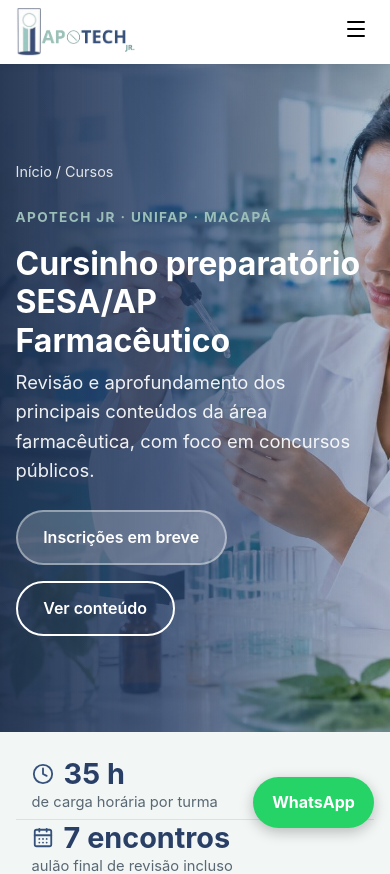
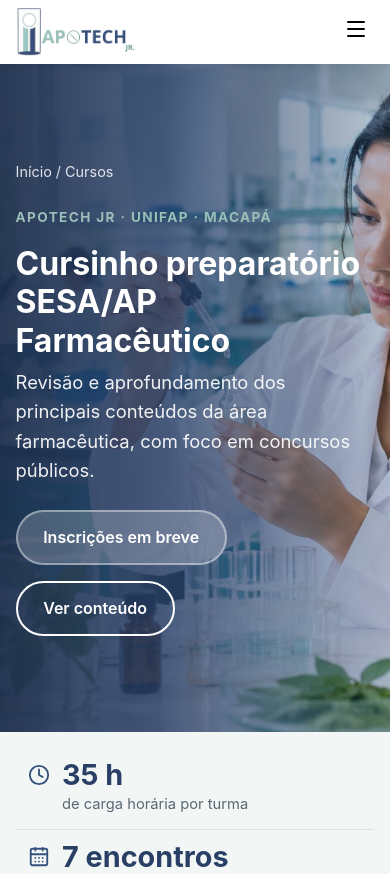
Before and after one commit to paula-maria/apotech-site, a React (Vite) app: page /cursos in a window 390 px wide. Shown: the top 874 px of the page. Built offline with nearby package versions, Linux system fonts and the light colour scheme.

Commit message:
refactor: remove WhatsApp link and styles from Footer component for improved clarity

```diff
--- a/src/components/Footer.tsx
+++ b/src/components/Footer.tsx
@@ -38,15 +38,6 @@
           </p>
         </div>
       </footer>
-      <a
-        className="whatsapp"
-        href={`https://wa.me/${contato.telefones[0].numero}`}
-        target="_blank"
-        rel="noreferrer"
-        aria-label="Conversar no WhatsApp"
-      >
-        WhatsApp
-      </a>
     </>
   )
 }
--- a/src/index.css
+++ b/src/index.css
@@ -238,11 +238,6 @@
 .footer-links a:hover { color: var(--accent); }
 .footer-links svg { flex: 0 0 auto; color: var(--accent); }
 .footer-inner > p { margin: 0; padding-top: 1rem; border-top: 1px solid rgb(255 255 255 / 20%); text-align: center; }
-.whatsapp {
-  position: fixed; right: 1rem; bottom: 1rem; background: #25d366; color: #fff; padding: .8rem 1.2rem;
-  border-radius: 999px; font-weight: 700; box-shadow: 0 4px 14px rgb(0 0 0 / 25%);
-}
-
 @media (max-width: 800px) {
   .menu-toggle { display: block; }
   .nav {
@@ -307,8 +302,10 @@
   .course-facts-strip .facts li:nth-child(n + 3) { border-top: 1px solid var(--border); }
 }
 @media (max-width: 480px) {
+  .course-facts-strip { padding: 1rem 0; }
   .course-facts-strip .facts { grid-template-columns: 1fr; }
-  .course-facts-strip .facts li { border-left: 0; }
+  .course-facts-strip .facts li { grid-template-columns: 24px minmax(0, 1fr); column-gap: .65rem; row-gap: .2rem; padding: .8rem .75rem; border-left: 0; }
+  .course-facts-strip .facts span { grid-column: 2; }
   .course-facts-strip .facts li:nth-child(n + 2) { border-top: 1px solid var(--border); }
 }
 .card-title { margin-top: .8rem; font-size: 1.2rem; }
```
